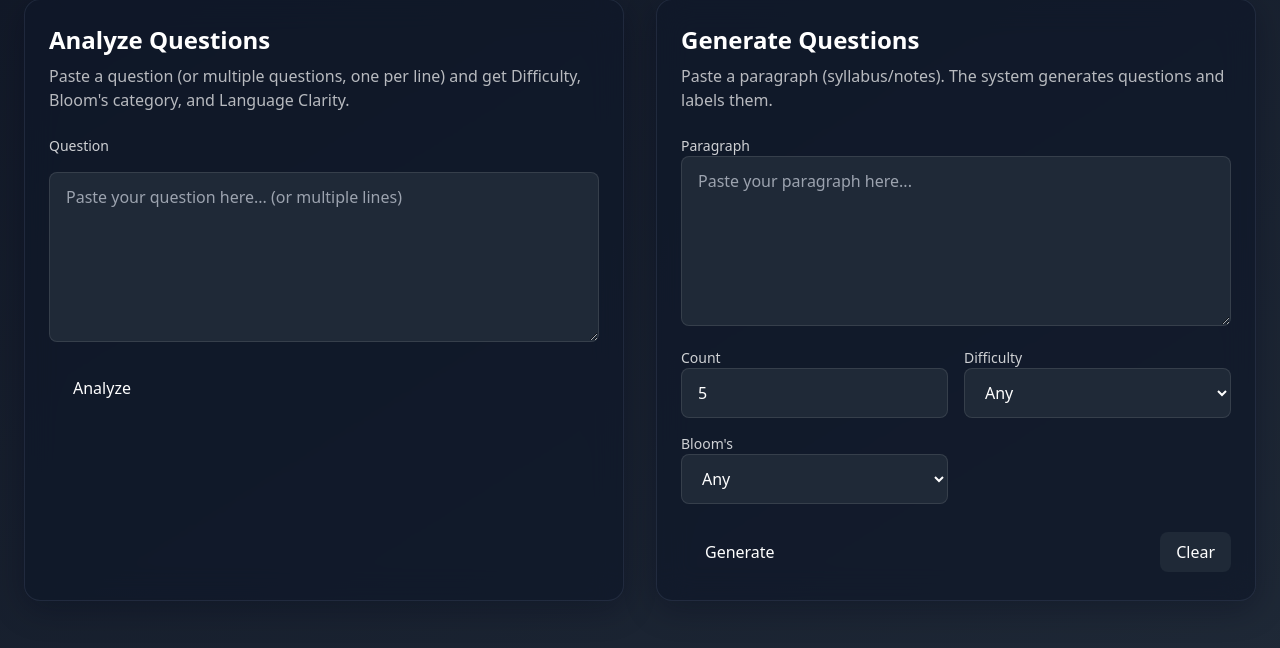
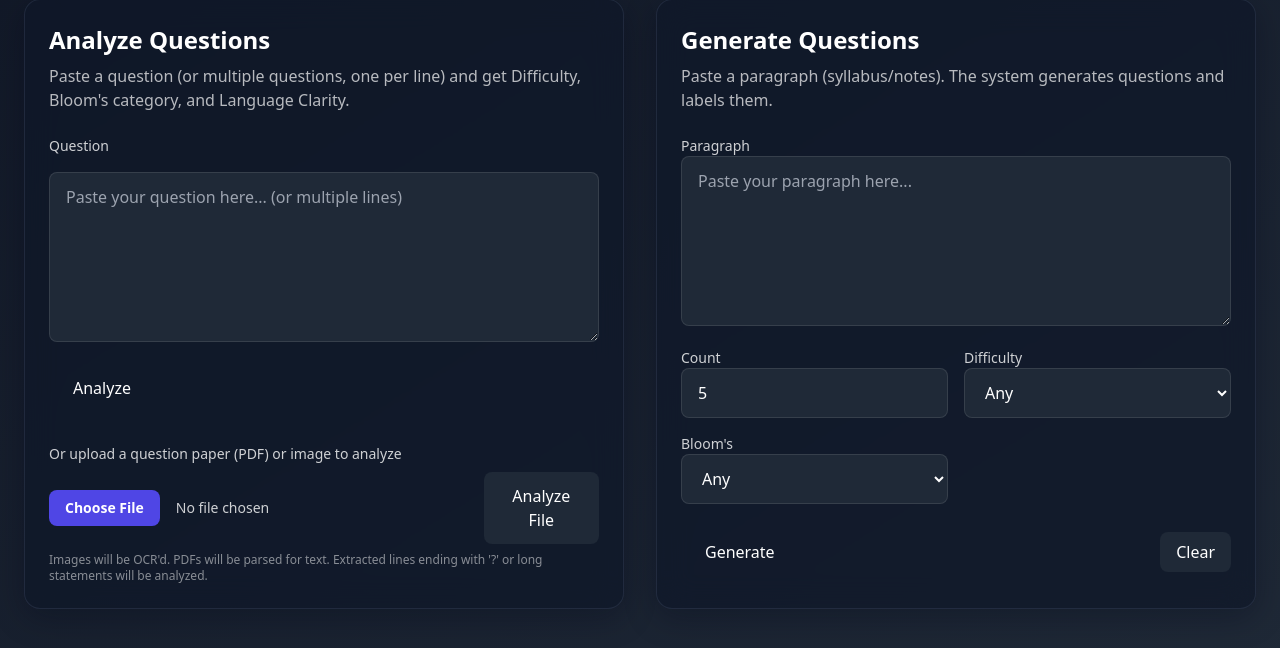
Before and after one commit to Saketh59/questionanalyzer, a Flask app: page /dashboard in a window 1280 px wide. Shown: the part 102-750 px from the top of the page. Run offline with Flask 3, Linux system fonts and the light colour scheme; some libraries are stand-ins or nearby versions.

Commit message:
flask changes

```diff
--- a/app.py
+++ b/app.py
@@ -144,6 +144,27 @@ def make_question_from_sentence_heuristic(sent: str, preferred_bloom: str | None
     return f"{verb} a concept related to {topic_words}."
 
 
+# ------------------------------ Optional file OCR/Parsing ------------------------------
+_PYPDF2_AVAILABLE = False
+_PIL_AVAILABLE = False
+_TESSERACT_AVAILABLE = False
+try:
+    import PyPDF2  # type: ignore
+    _PYPDF2_AVAILABLE = True
+except Exception:
+    _PYPDF2_AVAILABLE = False
+try:
+    from PIL import Image  # type: ignore
+    _PIL_AVAILABLE = True
+except Exception:
+    _PIL_AVAILABLE = False
+try:
+    import pytesseract  # type: ignore
+    _TESSERACT_AVAILABLE = True
+except Exception:
+    _TESSERACT_AVAILABLE = False
+
+
 # ------------------------------ Optional ML Pipelines ------------------------------
 
 _cls_pipeline = None
@@ -209,6 +230,21 @@ def dashboard():
 
 # ------------------------------------ APIs ------------------------------------
 
+def analyze_text_shared(q: str, use_ml: bool) -> dict:
+    """Shared analyzer for a single question text."""
+    if use_ml:
+        difficulty = predict_difficulty_ml(q)
+        bloom = classify_bloom_ml(q)
+    else:
+        difficulty = predict_difficulty_heuristic(q)
+        bloom = classify_bloom_heuristic(q)
+    return {
+        "text": q,
+        "difficulty": difficulty,
+        "bloom": bloom,
+        "readability": readability_score(q),
+    }
+
 @app.route("/api/analyze", methods=["POST"])
 def api_analyze():
     data = request.get_json(silent=True) or {}
@@ -219,25 +255,11 @@ def api_analyze():
     if use_ml:
         init_pipelines()
 
-    def analyze_text(q: str):
-        if use_ml:
-            difficulty = predict_difficulty_ml(q)
-            bloom = classify_bloom_ml(q)
-        else:
-            difficulty = predict_difficulty_heuristic(q)
-            bloom = classify_bloom_heuristic(q)
-        return {
-            "text": q,
-            "difficulty": difficulty,
-            "bloom": bloom,
-            "readability": readability_score(q),
-        }
-
     if question:
-        result = analyze_text(question)
+        result = analyze_text_shared(question, use_ml)
         return jsonify(result)
     elif questions and isinstance(questions, list):
-        results = [analyze_text(q) for q in questions if isinstance(q, str) and q.strip()]
+        results = [analyze_text_shared(q, use_ml) for q in questions if isinstance(q, str) and q.strip()]
         diff_counts = Counter(r["difficulty"] for r in results)
         bloom_counts = Counter(r["bloom"] for r in results)
         return jsonify({
@@ -249,6 +271,83 @@ def api_analyze():
         })
     else:
         return jsonify({"error": "Provide 'question' or 'questions' in JSON"}), 400
+
+
+def _extract_text_from_pdf(file_storage) -> str:
+    if not _PYPDF2_AVAILABLE:
+        raise RuntimeError("PyPDF2 not installed; cannot parse PDFs. Add PyPDF2 to requirements and reinstall.")
+    reader = PyPDF2.PdfReader(file_storage)
+    texts = []
+    for page in reader.pages:
+        try:
+            texts.append(page.extract_text() or "")
+        except Exception:
+            continue
+    return "\n".join([t.strip() for t in texts if t and t.strip()])
+
+
+def _extract_text_from_image(file_storage) -> str:
+    if not (_PIL_AVAILABLE and _TESSERACT_AVAILABLE):
+        raise RuntimeError("Pillow or pytesseract not installed. Install Pillow and pytesseract, and ensure Tesseract OCR is available on system PATH.")
+    # Allow configuring Tesseract binary path via env (useful on Windows)
+    tcmd = os.environ.get("TESSERACT_CMD")
+    if tcmd:
+        try:
+            pytesseract.pytesseract.tesseract_cmd = tcmd  # type: ignore
+        except Exception:
+            pass
+    img = Image.open(file_storage)
+    text = pytesseract.image_to_string(img)
+    return text or ""
+
+
+@app.route("/api/analyze_file", methods=["POST"])
+def api_analyze_file():
+    """Accepts an uploaded PDF or image, extracts text, and analyzes questions.
+
+    Returns a structure similar to /api/analyze with multiple results and summary.
+    """
+    f = request.files.get("file")
+    if not f:
+        return jsonify({"error": "No file provided. Use form field 'file'."}), 400
+
+    filename = (f.filename or "").lower()
+    try:
+        if filename.endswith(".pdf"):
+            text = _extract_text_from_pdf(f.stream)
+        else:
+            # Assume image
+            text = _extract_text_from_image(f.stream)
+    except Exception as e:
+        return jsonify({"error": f"Failed to extract text: {e}"}), 400
+
+    # Split extracted text into candidate questions (simple heuristic)
+    # Split by newlines and ask-lines that end with '?' or are reasonably long statements.
+    lines = [ln.strip() for ln in re.split(r"\r?\n+", text) if ln.strip()]
+    candidates: list[str] = []
+    for ln in lines:
+        if ln.endswith("?"):
+            candidates.append(ln)
+        elif len(ln) > 40:  # likely a prompt sentence
+            candidates.append(ln)
+
+    if not candidates:
+        return jsonify({"results": [], "summary": {"difficulty": {}, "bloom": {}}, "note": "No candidate questions detected in file."})
+
+    use_ml = os.environ.get("USE_ML", "false").lower() in ("1", "true", "yes")
+    if use_ml:
+        init_pipelines()
+
+    results = [analyze_text_shared(q, use_ml) for q in candidates]
+    diff_counts = Counter(r["difficulty"] for r in results)
+    bloom_counts = Counter(r["bloom"] for r in results)
+    return jsonify({
+        "results": results,
+        "summary": {
+            "difficulty": diff_counts,
+            "bloom": bloom_counts,
+        }
+    })
 
 
 @app.route("/api/generate", methods=["POST"])
--- a/requirements.txt
+++ b/requirements.txt
@@ -7,3 +7,6 @@ torch>=2.1.0
 sentencepiece==0.2.0
 SQLAlchemy==2.0.32
 pandas==2.2.2
+PyPDF2==3.0.1
+Pillow==10.4.0
+pytesseract==0.3.13
--- a/static/js/dashboard.js
+++ b/static/js/dashboard.js
@@ -3,6 +3,8 @@
   // Elements
   const qaText = document.getElementById('qa-text');
   const analyzeBtn = document.getElementById('analyzeBtn');
+  const analyzeFileBtn = document.getElementById('analyzeFileBtn');
+  const qaFile = document.getElementById('qa-file');
   const analyzeResults = document.getElementById('analyzeResults');
   const resDifficulty = document.getElementById('res-difficulty');
   const resBloom = document.getElementById('res-bloom');
@@ -17,6 +19,7 @@
   const clearGenBtn = document.getElementById('clearGenBtn');
   const genResults = document.getElementById('genResults');
   const genList = document.getElementById('gen-list');
+  const analyzeList = document.getElementById('analyze-list');
   const saveAnalyzeBtn = document.getElementById('saveAnalyzeBtn');
   const exportAnalyzeBtn = document.getElementById('exportAnalyzeBtn');
   const saveGenerateBtn = document.getElementById('saveGenerateBtn');
@@ -30,7 +33,7 @@
   // Charts
   let diffChart, bloomChart, genDiffChart, genBloomChart;
 
-  function upsertChart(ctx, type, labels, data, instanceRefSetter) {
+  function upsertChart(ctx, type, labels, data, currentInstanceGetter, currentInstanceSetter) {
     const colors = {
       Easy: '#22c55e',
       Medium: '#f59e0b',
@@ -48,10 +51,13 @@
       plugins: { legend: { display: false } },
       scales: type === 'bar' ? { y: { beginAtZero: true, ticks: { precision: 0 } } } : {}
     };
+    // Destroy previous if present BEFORE creating a new instance
+    const old = currentInstanceGetter && currentInstanceGetter();
+    if (old && typeof old.destroy === 'function') {
+      try { old.destroy(); } catch (e) { /* noop */ }
+    }
     const newChart = new Chart(ctx, { type, data: { labels, datasets: ds }, options });
-    // Destroy previous if present on same canvas id
-    const old = instanceRefSetter(newChart);
-    if (old && typeof old.destroy === 'function') old.destroy();
+    if (currentInstanceSetter) currentInstanceSetter(newChart);
     return newChart;
   }
 
@@ -72,7 +78,8 @@
         'bar',
         diffLabels,
         diffData,
-        (newInstance) => { const old = diffChart; diffChart = newInstance; return old; }
+        () => diffChart,
+        (ni) => { diffChart = ni; }
       );
     }
     if (bloomCtx) {
@@ -81,7 +88,8 @@
         'bar',
         bloomLabels,
         bloomData,
-        (newInstance) => { const old = bloomChart; bloomChart = newInstance; return old; }
+        () => bloomChart,
+        (ni) => { bloomChart = ni; }
       );
     }
   }
@@ -102,7 +110,8 @@
         'bar',
         diffLabels,
         diffData,
-        (newInstance) => { const old = genDiffChart; genDiffChart = newInstance; return old; }
+        () => genDiffChart,
+        (ni) => { genDiffChart = ni; }
       );
     }
     if (bloomCtx) {
@@ -111,7 +120,8 @@
         'bar',
         bloomLabels,
         bloomData,
-        (newInstance) => { const old = genBloomChart; genBloomChart = newInstance; return old; }
+        () => genBloomChart,
+        (ni) => { genBloomChart = ni; }
       );
     }
   }
@@ -131,6 +141,7 @@
     }
     const lines = raw.split(/\r?\n/).map(s => s.trim()).filter(Boolean);
     try {
+      analyzeBtn.disabled = true;
       let payload, endpoint = '/api/analyze';
       if (lines.length > 1) {
         payload = { questions: lines };
@@ -142,7 +153,10 @@
         headers: { 'Content-Type': 'application/json' },
         body: JSON.stringify(payload)
       });
-      if (!resp.ok) throw new Error('Analyze request failed');
+      if (!resp.ok) {
+        const txt = await resp.text();
+        throw new Error(`Analyze failed: ${txt}`);
+      }
       const data = await resp.json();
 
       if (payload.question) {
@@ -156,6 +170,12 @@
           bloom: { [data.bloom]: 1 }
         });
         latestAnalyzeItems = [{ text: payload.question, difficulty: data.difficulty, bloom: data.bloom, readability: data.readability }];
+        if (analyzeList) {
+          analyzeList.innerHTML = '';
+          const li = document.createElement('li');
+          li.innerHTML = `<span class="font-medium">${payload.question}</span> <span class="ml-2 text-xs text-white/60">[${data.difficulty} • ${data.bloom} • ${data.readability}]`;
+          analyzeList.appendChild(li);
+        }
       } else {
         // Multiple
         const first = data.results?.[0] || { difficulty: '—', bloom: '—', readability: '—' };
@@ -165,13 +185,86 @@
         resClarityDesc.textContent = isFinite(first.readability) ? clarityDescription(Number(first.readability)) : '';
         setAnalyzeSummary(data.summary || {});
         latestAnalyzeItems = (data.results || []).map(r => ({ text: r.text, difficulty: r.difficulty, bloom: r.bloom, readability: r.readability }));
+        if (analyzeList) {
+          analyzeList.innerHTML = '';
+          (data.results || []).forEach(r => {
+            const li = document.createElement('li');
+            li.innerHTML = `<span class="font-medium">${r.text}</span> <span class="ml-2 text-xs text-white/60">[${r.difficulty} • ${r.bloom} • ${r.readability}]`;
+            analyzeList.appendChild(li);
+          });
+        }
       }
 
       analyzeResults.classList.remove('hidden');
       analyzeResults.classList.add('animate-fade-in');
     } catch (e) {
-      console.error(e);
-      alert('Failed to analyze. See console for details.');
+      console.error('Analyze error:', e);
+      alert(`Failed to analyze. ${e?.message || ''}`.trim());
+    } finally {
+      analyzeBtn.disabled = false;
+    }
+  });
+
+  analyzeFileBtn?.addEventListener('click', async () => {
+    const file = qaFile?.files?.[0];
+    if (!file) { alert('Please choose a PDF or image file.'); return; }
+    try {
+      analyzeFileBtn.disabled = true;
+      const fd = new FormData();
+      fd.append('file', file);
+      const resp = await fetch('/api/analyze_file', {
+        method: 'POST',
+        body: fd
+      });
+      if (!resp.ok) {
+        const txt = await resp.text();
+        throw new Error(`Analyze file failed: ${txt}`);
+      }
+      const data = await resp.json();
+
+      const results = data.results || [];
+      if (!results.length) {
+        alert(data.note || 'No questions detected in the uploaded file.');
+        return;
+      }
+
+      // Show first item like single analysis
+      const first = results[0];
+      resDifficulty.textContent = first.difficulty || '—';
+      resBloom.textContent = first.bloom || '—';
+      resClarity.textContent = `${first.readability ?? '—'}`;
+      resClarityDesc.textContent = isFinite(first.readability) ? clarityDescription(Number(first.readability)) : '';
+
+      // Charts from summary if present; else compute quickly
+      const summary = data.summary || {};
+      if (summary && (summary.difficulty || summary.bloom)) {
+        setAnalyzeSummary(summary);
+      } else {
+        const diffCounts = {};
+        const bloomCounts = {};
+        results.forEach(r => {
+          diffCounts[r.difficulty] = (diffCounts[r.difficulty] || 0) + 1;
+          bloomCounts[r.bloom] = (bloomCounts[r.bloom] || 0) + 1;
+        });
+        setAnalyzeSummary({ difficulty: diffCounts, bloom: bloomCounts });
+      }
+
+      latestAnalyzeItems = results.map(r => ({ text: r.text, difficulty: r.difficulty, bloom: r.bloom, readability: r.readability }));
+      if (analyzeList) {
+        analyzeList.innerHTML = '';
+        results.forEach(r => {
+          const li = document.createElement('li');
+          li.innerHTML = `<span class="font-medium">${r.text}</span> <span class="ml-2 text-xs text-white/60">[${r.difficulty} • ${r.bloom} • ${r.readability}]`;
+          analyzeList.appendChild(li);
+        });
+      }
+      analyzeResults.classList.remove('hidden');
+      analyzeResults.classList.add('animate-fade-in');
+    } catch (e) {
+      console.error('Analyze file error:', e);
+      alert(`Failed to analyze file. ${e?.message || ''}`.trim());
+    } finally {
+      analyzeFileBtn.disabled = false;
     }
   });
 
@@ -185,12 +278,16 @@
       return;
     }
     try {
+      generateBtn.disabled = true;
       const resp = await fetch('/api/generate', {
         method: 'POST',
         headers: { 'Content-Type': 'application/json' },
         body: JSON.stringify({ paragraph, count, difficulty, bloom })
       });
-      if (!resp.ok) throw new Error('Generate request failed');
+      if (!resp.ok) {
+        const txt = await resp.text();
+        throw new Error(`Generate failed: ${txt}`);
+      }
       const data = await resp.json();
 
       genList.innerHTML = '';
@@ -206,8 +303,10 @@
       latestGenerateItems = (data.questions || []).map(q => ({ text: q.text, difficulty: q.difficulty, bloom: q.bloom }));
       latestParagraph = paragraph;
     } catch (e) {
-      console.error(e);
-      alert('Failed to generate. See console for details.');
+      console.error('Generate error:', e);
+      alert(`Failed to generate. ${e?.message || ''}`.trim());
+    } finally {
+      generateBtn.disabled = false;
     }
   });
 
--- a/templates/dashboard.html
+++ b/templates/dashboard.html
@@ -38,6 +38,15 @@
             <button id="analyzeBtn" class="mt-2 px-6 py-3 rounded-lg gradient-button">Analyze</button>
           </div>
 
+          <div class="mt-8">
+            <div class="text-sm text-white/80 mb-2">Or upload a question paper (PDF) or image to analyze</div>
+            <div class="flex flex-col sm:flex-row gap-3 items-start sm:items-center">
+              <input id="qa-file" type="file" accept="application/pdf,image/*" class="block w-full text-sm text-white/80 file:mr-4 file:py-2 file:px-4 file:rounded-lg file:border-0 file:text-sm file:font-semibold file:bg-indigo-600 file:text-white hover:file:bg-indigo-500" />
+              <button id="analyzeFileBtn" class="px-6 py-3 rounded-lg bg-gray-800 hover:bg-gray-700 transition">Analyze File</button>
+            </div>
+            <p class="mt-2 text-xs text-white/50">Images will be OCR'd. PDFs will be parsed for text. Extracted lines ending with '?' or long statements will be analyzed.</p>
+          </div>
+
           <div id="analyzeResults" class="mt-6 hidden">
             <h3 class="text-xl font-semibold mb-3">Results</h3>
             <div class="grid grid-cols-1 sm:grid-cols-3 gap-4">
@@ -54,6 +63,10 @@
                 <div id="res-clarity" class="text-2xl font-bold mt-1">—</div>
                 <div id="res-clarity-desc" class="text-white/70 text-sm mt-1"></div>
               </div>
+            </div>
+            <div class="mt-6">
+              <h4 class="text-lg font-semibold mb-2">Analyzed Questions</h4>
+              <ol id="analyze-list" class="list-decimal list-inside space-y-2 text-white/90"></ol>
             </div>
             <div class="mt-6 grid grid-cols-1 sm:grid-cols-2 gap-6">
               <div class="bg-gray-900/40 rounded-xl p-4 border border-white/10">
```
Also changed, not shown: qa.db.
